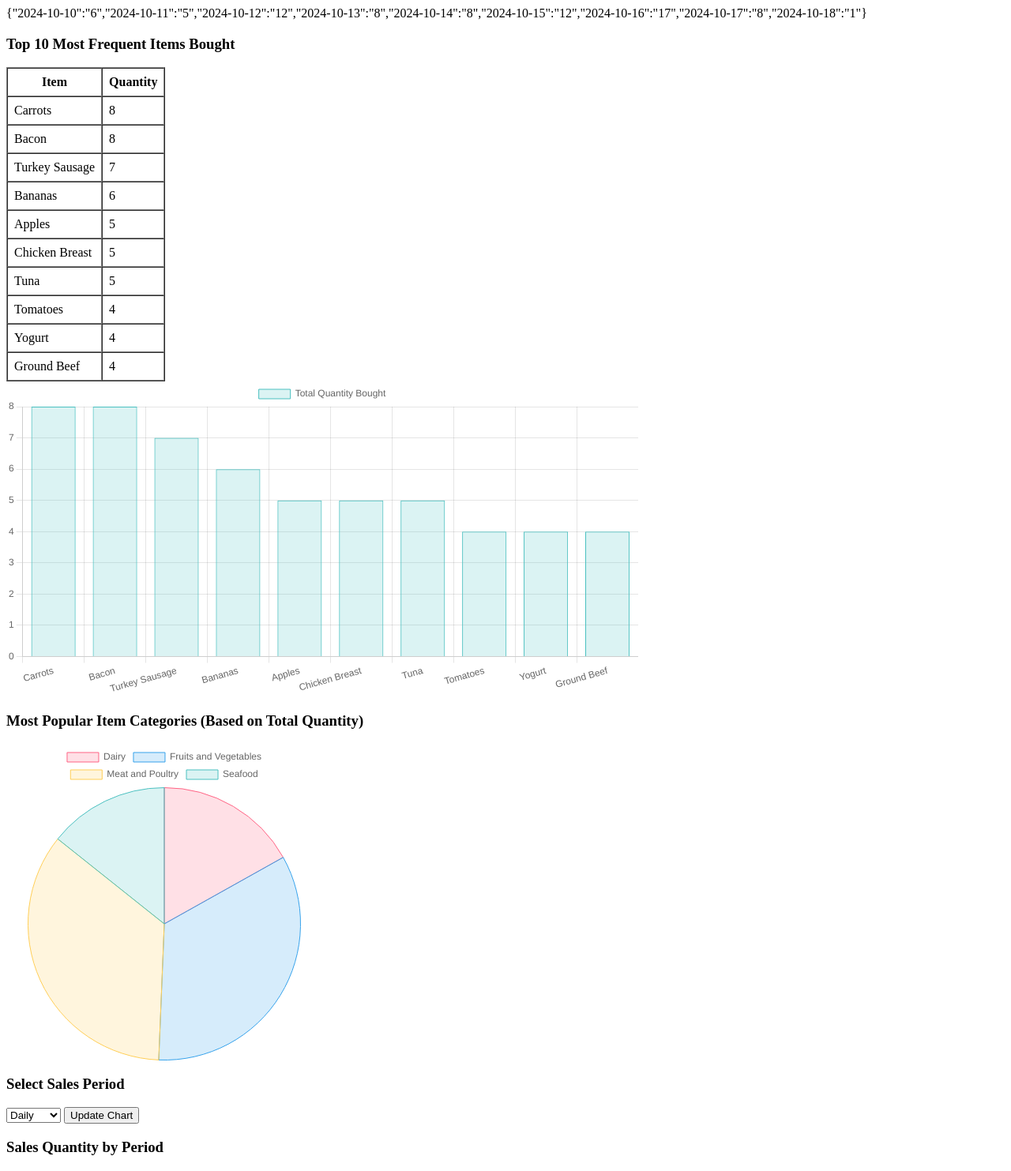
After one commit to bob-ghu/Goto-Gro-MRMS, a PHP site: page /analytics/analytics.php in a window 1280 px wide. The commit adds this page. Shown: the top 1483 px of the page at 79% size. Run offline with PHP 8.4, Linux system fonts and the light colour scheme; data comes from the database, SQL or seed files in the repository.

Commit message:
Add files via upload

```diff
--- /dev/null
+++ b/analytics/analytics.php
@@ -0,0 +1,281 @@
+<?php
+require_once('../database/settings.php'); // Include your database settings
+
+// Create a connection
+$conn = new mysqli($host, $user, $pwd, $sql_db);
+
+// Check the connection
+if ($conn->connect_error) {
+  die("Connection failed: " . $conn->connect_error);
+}
+
+// Fetch Member Purchases
+function getMemberPurchases($conn) {
+    // Prepare SQL statement to fetch items
+    $sql = "SELECT sales.Sales_ID, members.Full_Name AS Member_Name, inventory.Name AS Item_Name, sales.Quantity,
+        sales.Price_per_Unit, sales.Total_Price, sales.Sale_Date, sales.Payment_Method, sales.Staff_ID
+        FROM sales
+        JOIN members ON sales.Member_ID = members.Member_ID
+        JOIN inventory ON sales.Item_ID = inventory.Item_ID";
+    $result = $conn->query($sql);
+
+    // Fetch all items as an array
+    $purchases = [];
+    while ($row = $result->fetch_assoc()) {
+        $purchases[] = [
+            'item_name' => $row['Item_Name'],
+            'quantity' => $row['Quantity']
+        ];
+    }
+    return $purchases;
+}
+
+// Frequent Item Analysis Based on Quantity
+function getFrequentItems($purchases) {
+    $frequency = [];
+    foreach ($purchases as $purchase) {
+        $item = $purchase['item_name'];
+        $quantity = $purchase['quantity'];
+        if (isset($frequency[$item])) {
+            $frequency[$item] += $quantity; // Add the quantity to the existing total
+        } else {
+            $frequency[$item] = $quantity; // Initialize with the current quantity
+        }
+    }
+    arsort($frequency); // Sort items by total quantity in descending order
+    return array_slice($frequency, 0, 10, true); // Return top 10 items based on quantity
+}
+
+function getCategoryQuantities($conn) {
+    $sql = "SELECT inventory.Category AS Item_Category, SUM(sales.Quantity) AS Total_Quantity
+            FROM sales
+            JOIN inventory ON sales.Item_ID = inventory.Item_ID
+            GROUP BY inventory.Category";
+    $result = $conn->query($sql);
+
+    // Fetch and store category quantities in an associative array
+    $categoryData = [];
+    while ($row = $result->fetch_assoc()) {
+        $categoryData[$row['Item_Category']] = $row['Total_Quantity'];
+    }
+
+    //echo "<pre>";
+    //print_r($categoryData);
+    //echo "</pre>";
+
+    return $categoryData;
+}
+
+// Fetch the period from GET parameters
+$period = $_GET['period'] ?? 'daily'; // Default to 'daily' if not set
+
+function getSalesByPeriod($conn, $period) {
+    $dateFormat = '';
+    switch ($period) {
+        case 'daily':
+            $dateFormat = 'DATE(Sale_Date)'; // Group by day
+            break;
+        case 'weekly':
+            $dateFormat = 'YEAR(Sale_Date), WEEK(Sale_Date)'; // Group by week
+            break;
+        case 'monthly':
+            $dateFormat = 'YEAR(Sale_Date), MONTH(Sale_Date)'; // Group by month
+            break;
+        default:
+            $dateFormat = 'DATE(Sale_Date)'; // Default to daily
+    }
+
+    $sql = "SELECT $dateFormat AS Sale_Period, SUM(sales.Quantity) AS Total_Quantity
+            FROM sales
+            GROUP BY Sale_Period
+            ORDER BY Sale_Period";
+
+    $result = $conn->query($sql);
+
+    $salesData = [];
+    while ($row = $result->fetch_assoc()) {
+        // Format Sale_Period for display based on selected period
+        if ($period === 'weekly') {
+            $salesData["Week " . $row['Sale_Period']] = $row['Total_Quantity']; // Format as "Week 2022-01"
+        } elseif ($period === 'monthly') {
+            $salesData[date("F Y", mktime(0, 0, 0, $row['Sale_Period'][1], 1, $row['Sale_Period'][0]))] = $row['Total_Quantity']; // Format as "January 2022"
+        } else {
+            $salesData[$row['Sale_Period']] = $row['Total_Quantity']; // Just use the date
+        }
+    }
+
+    return $salesData;
+}
+
+error_reporting(E_ALL);
+ini_set('display_errors', 1);
+
+
+// Step 4: Perform Analysis
+$purchases = getMemberPurchases($conn);
+$frequentItems = getFrequentItems($purchases);
+
+$categoryQuantities = getCategoryQuantities($conn);
+
+$salesData = getSalesByPeriod($conn, $period);
+echo json_encode($salesData);
+
+$conn->close(); // Close the database connection
+?>
+
+<style>
+    /* Container for the chart to control its size */
+    .chart-container {
+        width: 800px;
+        height: 400px;
+        position: relative;
+    }
+</style>
+
+<!DOCTYPE html>
+<html lang="en">
+<head>
+    <meta charset="UTF-8">
+    <title>Frequent Item Analysis</title>
+    <script src="https://cdn.jsdelivr.net/npm/chart.js"></script>
+</head>
+<body>
+    <!-- Step 5: Display Frequent Items in a Table -->
+    <h3>Top 10 Most Frequent Items Bought</h3>
+    <table border="1" cellpadding="8" cellspacing="0">
+        <tr>
+            <th>Item</th>
+            <th>Quantity</th>
+        </tr>
+        <?php foreach ($frequentItems as $item => $quantity): ?>
+            <tr>
+                <td><?php echo htmlspecialchars($item); ?></td>
+                <td><?php echo htmlspecialchars($quantity); ?></td>
+            </tr>
+        <?php endforeach; ?>
+    </table>
+
+    <!-- Step 6: Display Frequent Items in a Bar Chart -->
+    <div class="chart-container">
+        <canvas id="frequentItemsChart"></canvas>
+    </div>
+    <script>
+        const ctx1 = document.getElementById('frequentItemsChart').getContext('2d');
+        const frequentItemsChart = new Chart(ctx1, {
+            type: 'bar',
+            data: {
+                labels: <?php echo json_encode(array_keys($frequentItems)); ?>,
+                datasets: [{
+                    label: 'Total Quantity Bought',
+                    data: <?php echo json_encode(array_values($frequentItems)); ?>,
+                    backgroundColor: 'rgba(75, 192, 192, 0.2)',
+                    borderColor: 'rgba(75, 192, 192, 1)',
+                    borderWidth: 1
+                }]
+            },
+            options: {
+                responsive: true, // Enable responsiveness
+                maintainAspectRatio: false, // Allow custom aspect ratio
+                scales: {
+                    y: { beginAtZero: true }
+                }
+            }
+        });
+    </script>
+
+    <!-- Step 3: Display Category Data in a Pie Chart -->
+    <h3>Most Popular Item Categories (Based on Total Quantity)</h3>
+    <div class="chart-container">
+        <canvas id="categoryPieChart"></canvas>
+    </div>
+    <script>
+        const ctx2 = document.getElementById('categoryPieChart').getContext('2d');
+        const categoryPieChart = new Chart(ctx2, {
+            type: 'pie',
+            data: {
+                labels: <?php echo json_encode(array_keys($categoryQuantities)); ?>,
+                datasets: [{
+                    label: 'Total Quantity by Category',
+                    data: <?php echo json_encode(array_values($categoryQuantities)); ?>,
+                    backgroundColor: [
+                        'rgba(255, 99, 132, 0.2)',
+                        'rgba(54, 162, 235, 0.2)',
+                        'rgba(255, 206, 86, 0.2)',
+                        'rgba(75, 192, 192, 0.2)',
+                        'rgba(153, 102, 255, 0.2)',
+                        'rgba(255, 159, 64, 0.2)'
+                    ],
+                    borderColor: [
+                        'rgba(255, 99, 132, 1)',
+                        'rgba(54, 162, 235, 1)',
+                        'rgba(255, 206, 86, 1)',
+                        'rgba(75, 192, 192, 1)',
+                        'rgba(153, 102, 255, 1)',
+                        'rgba(255, 159, 64, 1)'
+                    ],
+                    borderWidth: 1
+                }]
+            },
+            options: {
+                responsive: true,
+                plugins: {
+                    legend: {
+                        position: 'top',
+                    },
+                }
+            }
+        });
+    </script>
+
+    <h3>Select Sales Period</h3>
+    <select id="salesPeriod">
+        <option value="daily">Daily</option>
+        <option value="weekly">Weekly</option>
+        <option value="monthly">Monthly</option>
+    </select>
+    <button onclick="updateChart()">Update Chart</button>
+
+    <h3>Sales Quantity by Period</h3>
+    <div class="chart-container">
+        <canvas id="salesChart"></canvas>
+    </div>
+
+    <script>
+        let salesChart; // Declare the variable to hold the chart instance
+
+        function updateChart() {
+            const period = document.getElementById('salesPeriod').value;
+
+            fetch(`../sales/sales.php?period=${period}`)
+                .then(response => response.json())
+                .then(data => {
+                    if (salesChart) {
+                        salesChart.destroy(); // Destroy the previous chart instance if it exists
+                    }
+                    const ctx3 = document.getElementById('salesChart').getContext('2d');
+                    salesChart = new Chart(ctx3, {
+                        type: 'bar',
+                        data: {
+                            labels: Object.keys(data), // X-axis labels based on period
+                            datasets: [{
+                                label: 'Total Quantity Sold',
+                                data: Object.values(data), // Y-axis data based on quantity
+                                backgroundColor: 'rgba(75, 192, 192, 0.2)',
+                                borderColor: 'rgba(75, 192, 192, 1)',
+                                borderWidth: 1
+                            }]
+                        },
+                        options: {
+                            responsive: true,
+                            maintainAspectRatio: false,
+                            scales: {
+                                y: { beginAtZero: true }
+                            }
+                        }
+                    });
+                })
+                .catch(error => console.error('Error fetching sales data:', error)); // Handle any errors
+        }
+    </script>
+</body>
+</html>
--- a/sales/sales.php
+++ b/sales/sales.php
@@ -103,7 +103,7 @@ $recentNoti = mysqli_query($conn, $query2);
             </span>
           <?php endif; ?>
         </a>
-        <a href="#">
+        <a href="../analytics/analytics.php">
           <span class="material-icons-sharp"> insights </span>
           <h3>Analytics</h3>
         </a>
```
Also changed, not shown: sales/Sales_Add.php (line endings or trailing spaces), sales/Sales_Edit.php (line endings or trailing spaces), sales/request_sales.php (line endings or trailing spaces), sales/sales.js (line endings or trailing spaces), sales/salesform.js (line endings or trailing spaces).
